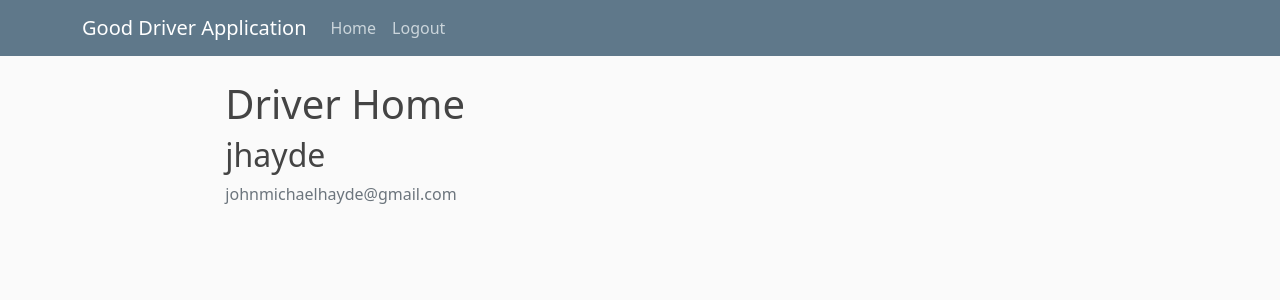
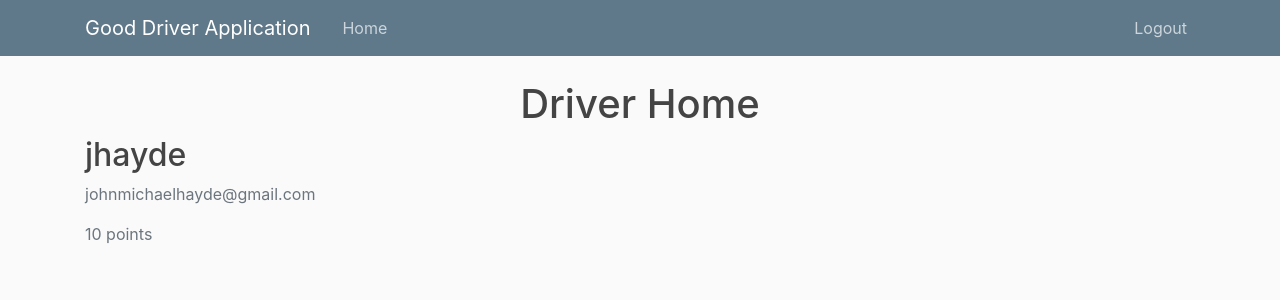
Before and after one commit to johnmhayde/Good-Driver-Program, a Django app: template portal/templates/portal/driver_home.html in a window 1280 px wide. Shown: the top 300 px of the page. Run offline with Django 3.2, Linux system fonts and the light colour scheme; a user stored in the database is signed in; the template is opened without the code that fills it: most values are stand-ins (such as "Sample title", 1, 10 or a date in 2020); some libraries are stand-ins or nearby versions.

Commit message:
Added user points to DB and ability to view points on driver homepage

```diff
--- a/portal/templates/portal/base.html
+++ b/portal/templates/portal/base.html
@@ -9,8 +9,7 @@
     <meta name="viewport" content="width=device-width, initial-scale=1">
 
     <!-- Bootstrap CSS -->
-    <link href="https://cdn.jsdelivr.net/npm/bootstrap@5.0.0-beta1/dist/css/bootstrap.min.css" rel="stylesheet" integrity="sha384-giJF6kkoqNQ00vy+HMDP7azOuL0xtbfIcaT9wjKHr8RbDVddVHyTfAAsrekwKmP1" crossorigin="anonymous">
-
+    <link rel="stylesheet" href="https://stackpath.bootstrapcdn.com/bootstrap/4.3.1/css/bootstrap.min.css" integrity="sha384-ggOyR0iXCbMQv3Xipma34MD+dH/1fQ784/j6cY/iJTQUOhcWr7x9JvoRxT2MZw1T" crossorigin="anonymous">
 		<link rel="stylesheet" type="text/css" href="{% static 'portal/main.css' %}">
 
 		<title></title>
@@ -35,7 +34,7 @@
         </div>
       </nav>
     </header>
-		<div class="container col-md-8">
+		<div class="container">
 			<!-- Display any messages -->
 			{% if messages %}
 				{% for message in messages %}
@@ -50,12 +49,8 @@
 		<!-- Optional JavaScript; choose one of the two! -->
 
     <!-- Option 1: Bootstrap Bundle with Popper -->
-    <script src="https://cdn.jsdelivr.net/npm/bootstrap@5.0.0-beta1/dist/js/bootstrap.bundle.min.js" integrity="sha384-ygbV9kiqUc6oa4msXn9868pTtWMgiQaeYH7/t7LECLbyPA2x65Kgf80OJFdroafW" crossorigin="anonymous"></script>
-
-    <!-- Option 2: Separate Popper and Bootstrap JS -->
-    <!--
-    <script src="https://cdn.jsdelivr.net/npm/@popperjs/core@2.5.4/dist/umd/popper.min.js" integrity="sha384-q2kxQ16AaE6UbzuKqyBE9/u/KzioAlnx2maXQHiDX9d4/zp8Ok3f+M7DPm+Ib6IU" crossorigin="anonymous"></script>
-    <script src="https://cdn.jsdelivr.net/npm/bootstrap@5.0.0-beta1/dist/js/bootstrap.min.js" integrity="sha384-pQQkAEnwaBkjpqZ8RU1fF1AKtTcHJwFl3pblpTlHXybJjHpMYo79HY3hIi4NKxyj" crossorigin="anonymous"></script>
-    -->
+		<script src="https://code.jquery.com/jquery-3.3.1.slim.min.js" integrity="sha384-q8i/X+965DzO0rT7abK41JStQIAqVgRVzpbzo5smXKp4YfRvH+8abtTE1Pi6jizo" crossorigin="anonymous"></script>
+    <script src="https://cdnjs.cloudflare.com/ajax/libs/popper.js/1.14.7/umd/popper.min.js" integrity="sha384-UO2eT0CpHqdSJQ6hJty5KVphtPhzWj9WO1clHTMGa3JDZwrnQq4sF86dIHNDz0W1" crossorigin="anonymous"></script>
+    <script src="https://stackpath.bootstrapcdn.com/bootstrap/4.3.1/js/bootstrap.min.js" integrity="sha384-JjSmVgyd0p3pXB1rRibZUAYoIIy6OrQ6VrjIEaFf/nJGzIxFDsf4x0xIM+B07jRM" crossorigin="anonymous"></script>
 	</body>
 </html>
--- a/portal/templates/portal/driver_home.html
+++ b/portal/templates/portal/driver_home.html
@@ -1,8 +1,18 @@
 {% extends "portal/base.html" %}
 {% block content %}
-	<h1>Driver Home</h1>
-	<div class="media-heading">
-		<h2 class="account-heading">{{ user.username }}</h2>
-		<p class="text-secondary">{{ user.email }}</p>
+	<div class="row">
+		<div class="col-md-12 d-flex justify-content-center">
+			<h1>Driver Home</h1>
+		</div>
+	</div>
+	<div class="row">
+		<div class="col-md-4">
+			<div class="media-heading">
+				<h2 class="account-heading">{{ user.username }}</h2>
+				<p class="text-secondary">{{ user.email }}</p>
+				<p class="text-secondary">{{ points }} points</p>
+			</div>
+		</div>
+		</div>
 	</div>
 {% endblock content%}
--- a/users/admin.py
+++ b/users/admin.py
@@ -3,7 +3,7 @@ from .models import Driver, GenericUser
 
 class AdminDriver(admin.ModelAdmin):
 	model = Driver
-	list_display = ('username', 'first_name', 'last_name', 'phone_num', 'email', 'address')
+	list_display = ('username', 'first_name', 'last_name', 'phone_num', 'email', 'address', 'points')
 
 class AdminGenericUser(admin.ModelAdmin):
 	model = GenericUser
--- a/users/models.py
+++ b/users/models.py
@@ -15,3 +15,4 @@ class Driver(models.Model):
 	phone_num = models.CharField(max_length=15)
 	email = models.CharField(max_length=30)
 	address = models.CharField(max_length=50)
+	points = models.IntegerField(default=0)
```
Also changed, not shown: portal/views.py (+9 -1 lines), db.sqlite3, users/migrations/0006_driver_points.py (added).
